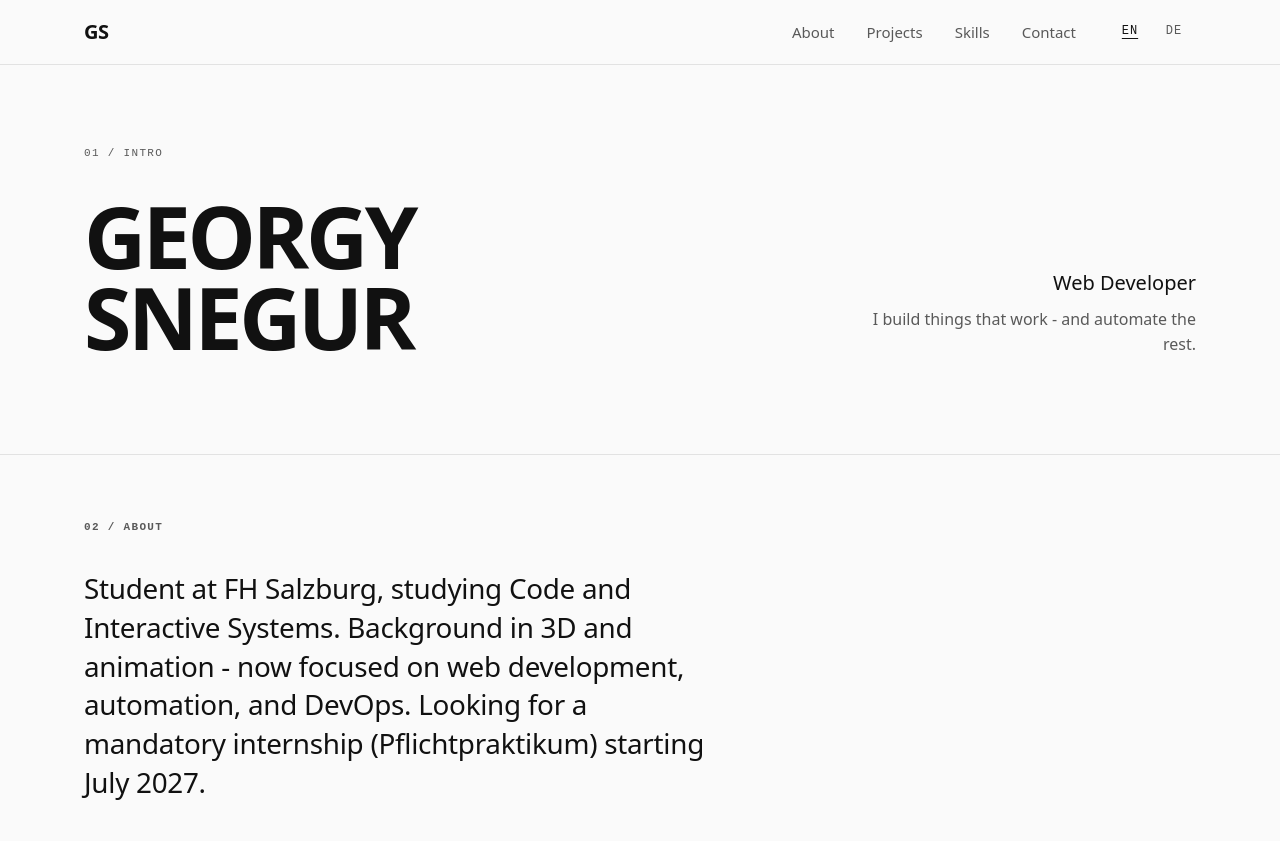
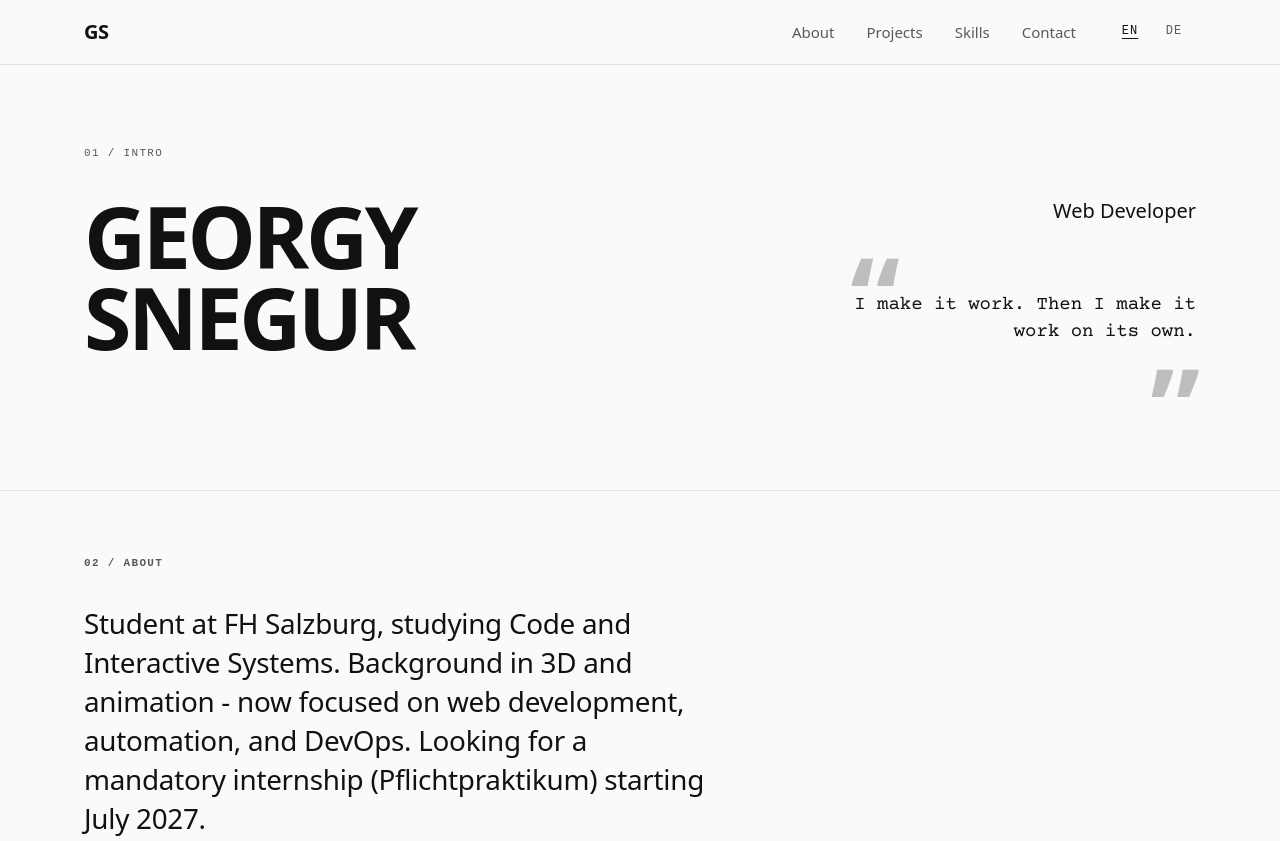
Before and after one commit to GeorgySnegur/portfolio-website, a website built with Vite: page index.html in a window 1280 px wide. Shown: the top 841 px of the page. Built offline with nearby package versions, Linux system fonts and the light colour scheme.

Commit message:
New hero slogan in Courier Prime with quote marks (#8)
- EN/DE slogan, meta description, og-image updated
- Courier Prime self-hosted via fontsource
- Large faded quote marks, language-correct (EN “ ”, DE „ “)
- Test that blocks Google Fonts and other third-party assets

Co-authored-by: Claude (agent) <agent@georgysnegur.com>
Co-authored-by: Claude Opus 5.5 <noreply@anthropic.com>

```diff
--- a/index.html
+++ b/index.html
@@ -6,7 +6,7 @@
     <title>Georgy Snegur - Web Developer</title>
     <meta
       name="description"
-      content="Georgy Snegur, web developer and student at FH Salzburg. I build websites that work and automate the rest."
+      content="Georgy Snegur, web developer and student at FH Salzburg. I make it work. Then I make it work on its own."
       data-i18n-attr="content:meta.description"
     />
     <meta name="color-scheme" content="dark light" />
@@ -27,7 +27,7 @@
     <meta property="og:title" content="Georgy Snegur - Web Developer" />
     <meta
       property="og:description"
-      content="Web developer and student at FH Salzburg. I build things that work - and automate the rest."
+      content="Web developer and student at FH Salzburg. I make it work. Then I make it work on its own."
     />
     <meta property="og:image" content="https://georgysnegur.com/og-image.png" />
     <meta property="og:image:width" content="1200" />
@@ -97,7 +97,7 @@
           <div class="hero-text">
             <p class="hero-role" data-i18n="hero.role">Web Developer</p>
             <p class="hero-tagline" data-i18n="hero.tagline">
-              I build things that work - and automate the rest.
+              I make it work. Then I make it work on its own.
             </p>
           </div>
         </div>
--- a/package.json
+++ b/package.json
@@ -24,6 +24,7 @@
   "dependencies": {
     "@fontsource-variable/inter": "^5.3.0",
     "@fontsource-variable/jetbrains-mono": "^5.3.0",
-    "@fontsource-variable/space-grotesk": "^5.3.0"
+    "@fontsource-variable/space-grotesk": "^5.3.0",
+    "@fontsource/courier-prime": "^5.3.0"
   }
 }
--- a/src/i18n.ts
+++ b/src/i18n.ts
@@ -13,7 +13,7 @@ export const strings: Record<Lang, Dict> = {
   en: {
     'meta.title': 'Georgy Snegur - Web Developer',
     'meta.description':
-      'Georgy Snegur, web developer and student at FH Salzburg. I build websites that work and automate the rest.',
+      'Georgy Snegur, web developer and student at FH Salzburg. I make it work. Then I make it work on its own.',
     'nav.skip': 'Skip to content',
     'nav.home': 'GS - Georgy Snegur, back to top',
     'nav.menu': 'Menu',
@@ -24,7 +24,7 @@ export const strings: Record<Lang, Dict> = {
     'nav.langGroup': 'Language',
     'hero.label': '01 / INTRO',
     'hero.role': 'Web Developer',
-    'hero.tagline': 'I build things that work - and automate the rest.',
+    'hero.tagline': 'I make it work. Then I make it work on its own.',
     'about.label': 'About',
     'about.text':
       'Student at FH Salzburg, studying Code and Interactive Systems. Background in 3D and animation - now focused on web development, automation, and DevOps. Looking for a mandatory internship (Pflichtpraktikum) starting July 2027.',
@@ -50,7 +50,7 @@ export const strings: Record<Lang, Dict> = {
   de: {
     'meta.title': 'Georgy Snegur - Webentwickler',
     'meta.description':
-      'Georgy Snegur, Webentwickler und Student an der FH Salzburg. Ich baue Websites, die funktionieren, und automatisiere den Rest.',
+      "Georgy Snegur, Webentwickler und Student an der FH Salzburg. Ich bring's zum Laufen. Dann bring ich's dazu, von allein zu laufen.",
     'nav.skip': 'Zum Inhalt springen',
     'nav.home': 'GS - Georgy Snegur, nach oben',
     'nav.menu': 'Menü',
@@ -62,7 +62,7 @@ export const strings: Record<Lang, Dict> = {
     'hero.label': '01 / INTRO',
     'hero.role': 'Webentwickler',
     'hero.tagline':
-      'Ich baue Dinge, die funktionieren - und automatisiere den Rest.',
+      "Ich bring's zum Laufen. Dann bring ich's dazu, von allein zu laufen.",
     'about.label': 'Über mich',
     'about.text':
       'Student an der FH Salzburg im Studiengang Code and Interactive Systems. Hintergrund in 3D und Animation - jetzt mit Fokus auf Webentwicklung, Automatisierung und DevOps. Ich suche ein Pflichtpraktikum ab Juli 2027.',
--- a/src/main.ts
+++ b/src/main.ts
@@ -1,6 +1,7 @@
 import '@fontsource-variable/inter';
 import '@fontsource-variable/space-grotesk';
 import '@fontsource-variable/jetbrains-mono';
+import '@fontsource/courier-prime/400.css';
 import './style.css';
 import {
   applyLang,
--- a/src/style.css
+++ b/src/style.css
@@ -20,6 +20,7 @@
   --font-display: 'Space Grotesk Variable', system-ui, sans-serif;
   --font-body: 'Inter Variable', system-ui, sans-serif;
   --font-mono: 'JetBrains Mono Variable', ui-monospace, monospace;
+  --font-quote: 'Courier Prime', 'Courier New', Courier, monospace;
 
   --container: 72rem;
   --gutter: 1.25rem;
@@ -344,9 +345,51 @@ main:focus {
 }
 
 .hero-tagline {
-  margin-top: 0.5rem;
-  max-width: 38ch;
-  color: var(--muted);
+  position: relative;
+  margin-top: 1rem;
+  max-width: 30ch;
+  padding-block: 3rem;
+  font-family: var(--font-quote);
+  font-size: 1.1875rem;
+  line-height: 1.45;
+  color: var(--text);
+}
+
+/* Big, faded quote marks. Decorative only: the "/ ''" part hides them
+   from screen readers. English uses “ ”, German „ “.
+   The glyphs sit at different heights in their box, so each one is
+   placed so it lands inside the 3rem padding above or below the text. */
+.hero-tagline::before,
+.hero-tagline::after {
+  position: absolute;
+  font-family: var(--font-display);
+  font-size: 7rem;
+  font-weight: 700;
+  line-height: 1;
+  color: var(--text);
+  opacity: 0.25;
+  pointer-events: none;
+}
+
+.hero-tagline::before {
+  content: '\201C' / '';
+  top: -0.25rem;
+  left: -0.25rem;
+}
+
+.hero-tagline::after {
+  content: '\201D' / '';
+  top: calc(100% - 2.75rem);
+  right: -0.25rem;
+}
+
+:lang(de) .hero-tagline::before {
+  content: '\201E' / '';
+  top: -4.25rem;
+}
+
+:lang(de) .hero-tagline::after {
+  content: '\201C' / '';
 }
 
 @media (min-width: 768px) {
```
Also changed, not shown: src/i18n.test.ts (+21 -0 lines), public/og-image.png, 1 other file.
